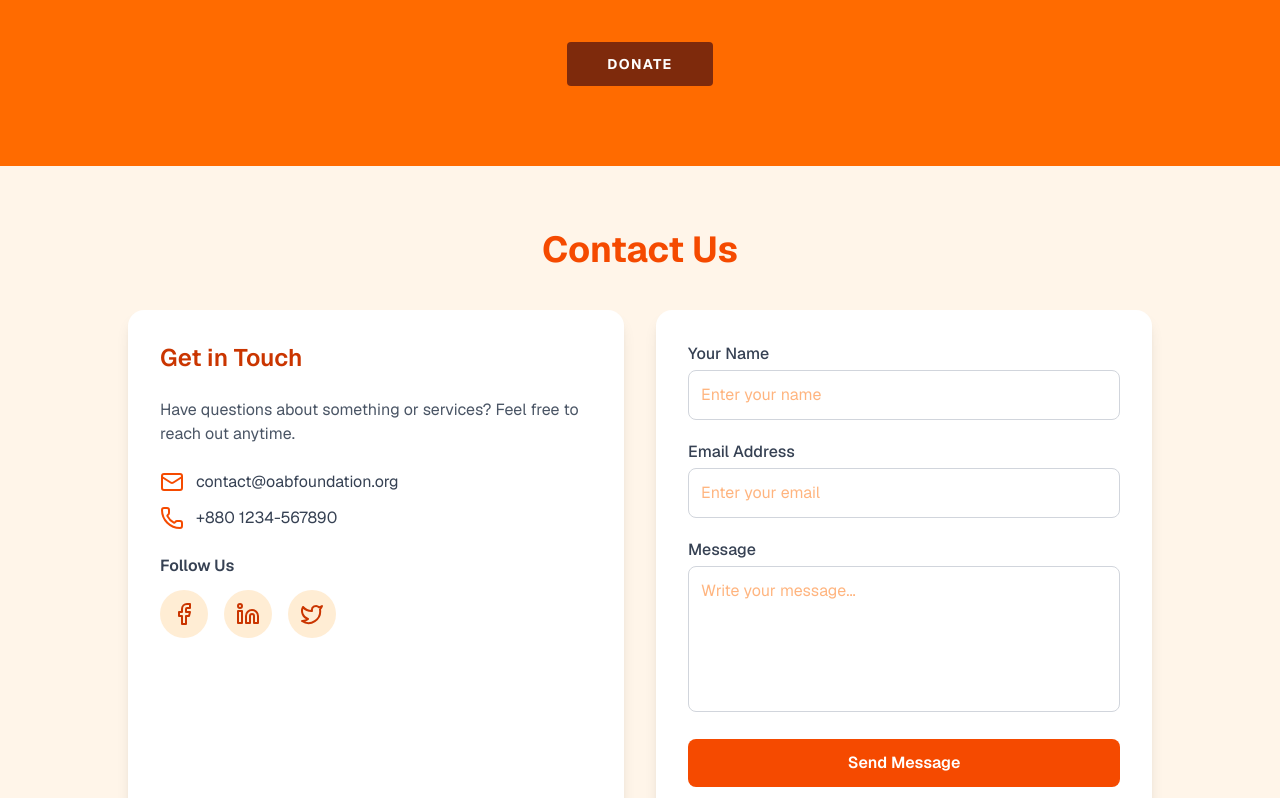
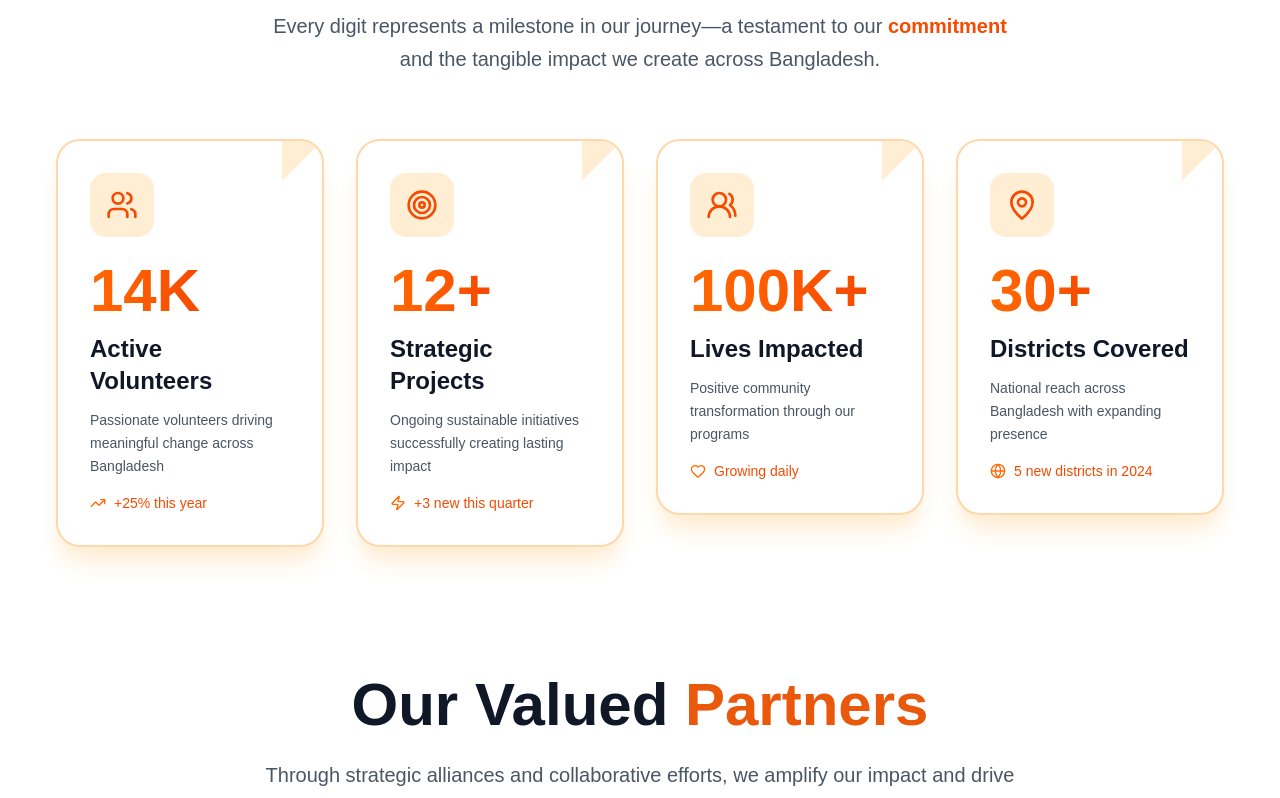
Before and after one commit to oabfoundation/oab-website, a Next.js app: page /about in a window 1280 px wide. Shown: the part 4440-5238 px from the top of the page. Built offline with nearby package versions, Linux system fonts and the light colour scheme.

Commit message:
i thing git push working with live deploy

```diff
--- a/src/app/(mainLayout)/about/page.jsx
+++ b/src/app/(mainLayout)/about/page.jsx
@@ -18,7 +18,7 @@ import {
 } from "lucide-react";
 import MissionVision from "@/components/mainLayout/pages/MissionVision";
 import Numbers from "@/components/mainLayout/pages/Numbers";
-// import OurPartners from "@/components/mainLayout/pages/Partners";
+import OurPartners from "@/components/mainLayout/pages/Partners";
 
 
 export default function About() {
@@ -479,8 +479,8 @@ export default function About() {
         </div>
       </ section>
       <MissionVision></MissionVision>
-    {/* <Numbers></Numbers> */}
-    {/* <OurPartners></OurPartners> */}
+    <Numbers></Numbers>
+    <OurPartners></OurPartners>
     </main>
   );
 }
```
